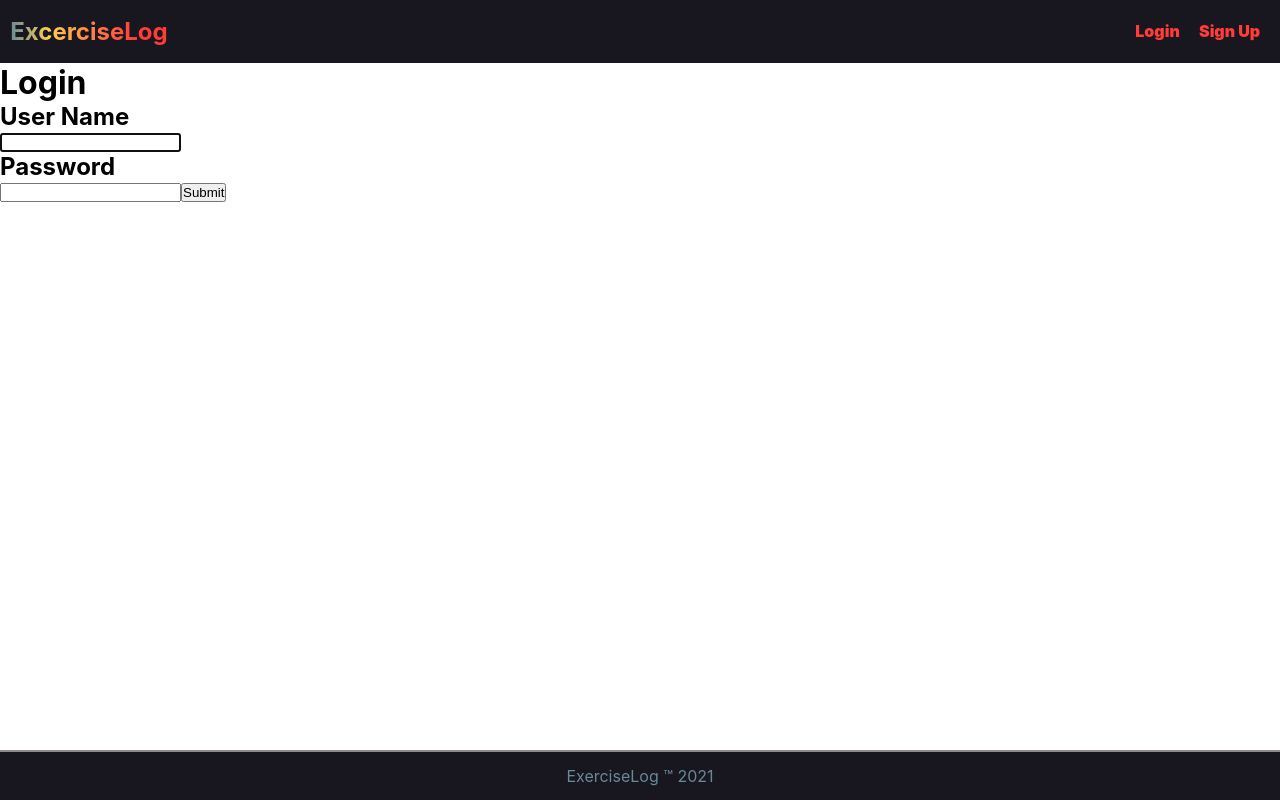
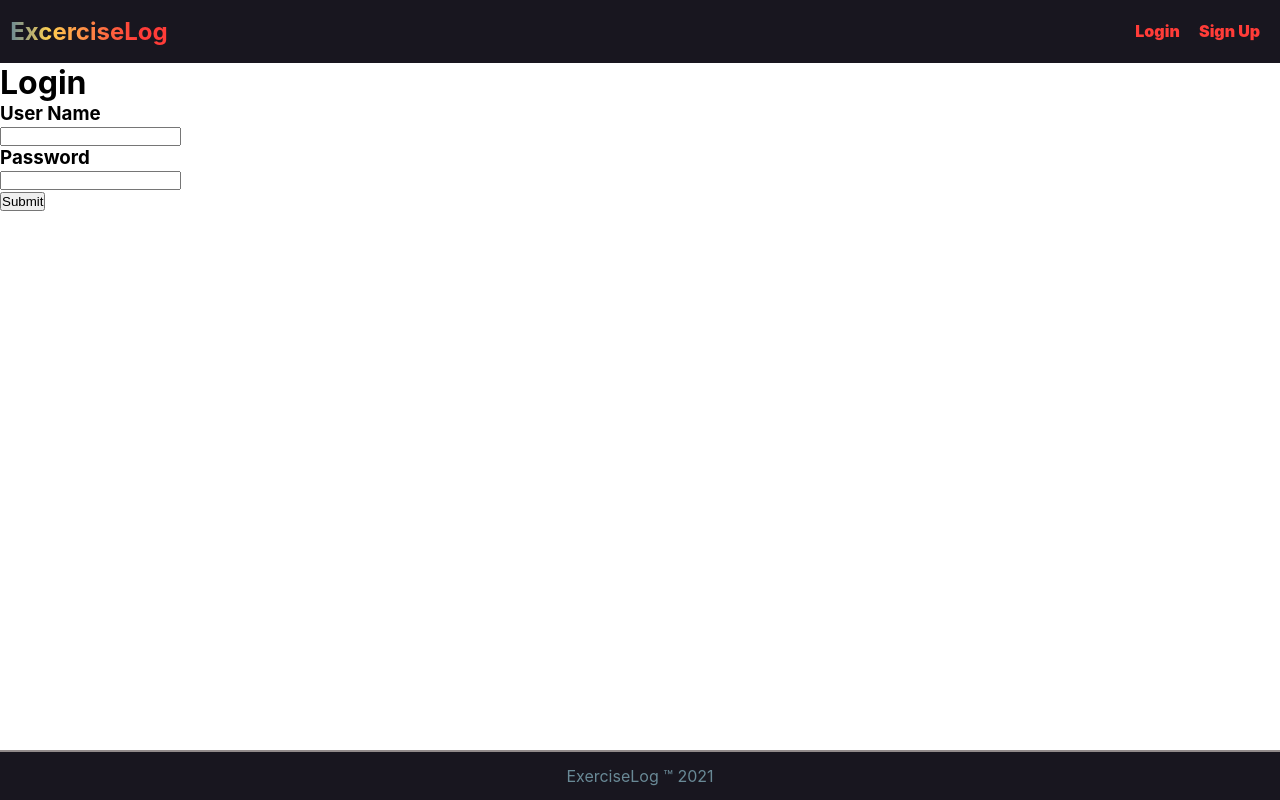
Before and after one commit to cat403/exercise_app, a React (Create React App) app: page /login in a window 1280 px wide. Built offline with nearby package versions, Linux system fonts and the light colour scheme.

Commit message:
refactored somestuff

```diff
--- a/src/Login.js
+++ b/src/Login.js
@@ -1,5 +1,5 @@
 import React from "react";
-
+import InputForm from "./InputForm";
 function Login() {
   const handleSubmit = () => {
     return "hi";
@@ -9,21 +9,18 @@ function Login() {
     <div className="form-container">
       <form onSubmit={handleSubmit}>
         <h1>Login</h1>
-        <h2>User Name</h2>
-        <input
+        <InputForm
           name="userName"
           label="User Name"
-          onChange={handleChange}
+          handleChange={handleChange}
           type="text"
-          autoFocus
-        ></input>
-        <h2>Password</h2>
-        <input
+        />
+        <InputForm
           name="password"
           label="Password"
-          onChange={handleChange}
+          handleChange={handleChange}
           type="password"
-        ></input>
+        />
         <button className="submitBtn" type="submit">
           Submit
         </button>
--- a/src/SignUp.js
+++ b/src/SignUp.js
@@ -20,7 +20,7 @@ function SignUp() {
   };
   return (
     <div className="form-container">
-      <h1>Hello</h1>
+      <h1>Sign Up</h1>
       <form>
         <InputForm
           name="firstName"
@@ -58,7 +58,11 @@ function SignUp() {
           handleChange={handleChange}
           type="password"
           alert={
-            formData.password !== formData.confirmPassword ? "true" : "false"
+            formData.confirmPassword.length > 0
+              ? formData.password !== formData.confirmPassword
+                ? "true"
+                : "false"
+              : null
           }
         />
         <button type="submit" onClick={handleSubmit}>
```
